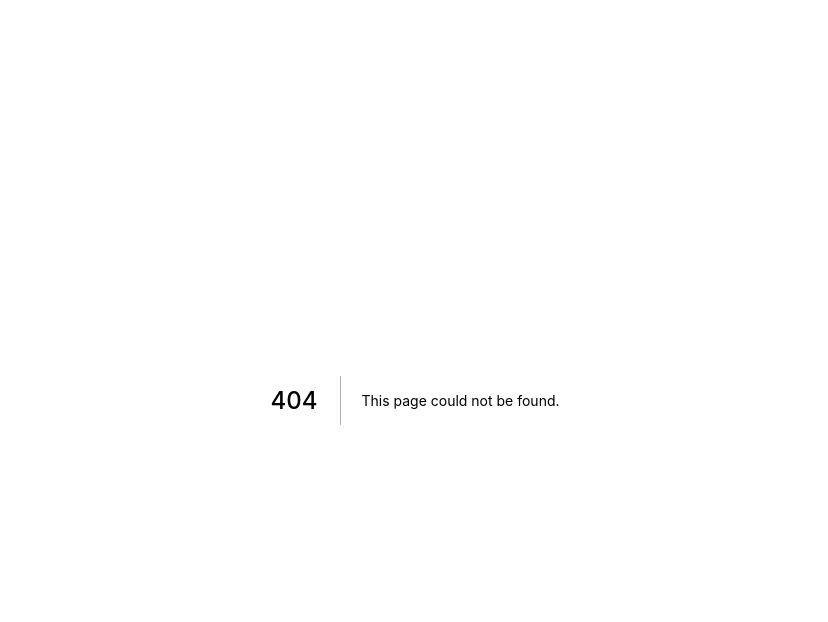
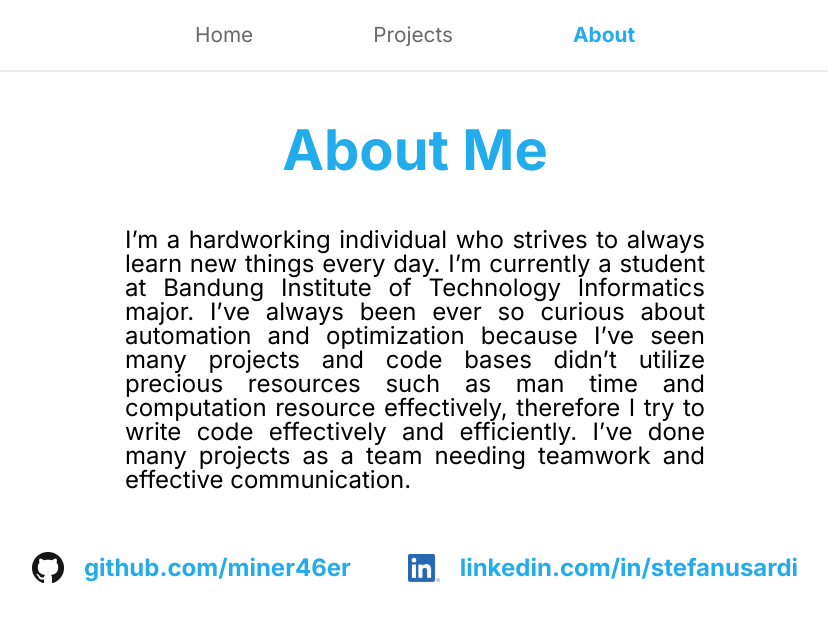
Before and after one commit to miner46er/portfolio, a Next.js app: page /about in a window 1280 px wide. Before the commit this address had no page. Shown: the top 622 px of the page, without its empty margins (225-1053 px from the left). Built offline with nearby package versions, Linux system fonts and the light colour scheme.

Commit message:
feat: add about page

```diff
--- /dev/null
+++ b/pages/about.jsx
@@ -0,0 +1,40 @@
+import styles from '../styles/page_about.module.scss'
+import Header from '../components/Header'
+import Head from 'next/head'
+
+function About () {
+  return (
+    <div className={styles.container}>
+      <Head>
+        <title>About Me</title>
+      </Head>
+      <Header />
+      <main className={styles.content}>
+        <h1 className={styles.title}>
+          About Me
+        </h1>
+        <p className={styles.paragraph}>
+          I’m a hardworking individual who strives to always learn new things every day.
+          I’m currently a student at Bandung Institute of Technology Informatics major.
+          I’ve always been ever so curious about automation and optimization because I’ve
+          seen many projects and code bases didn’t utilize precious resources such as man
+          time and computation resource effectively, therefore I try to write code
+          effectively and efficiently. I’ve done many projects as a team needing teamwork
+          and effective communication.
+        </p>
+        <div className={styles.contact}>
+          <div className={styles.contactDetail}>
+            <img src='/GitHub-Mark-64px.png' />
+            <a href='github.com/miner46er'>github.com/miner46er</a>
+          </div>
+          <div className={styles.contactDetail}>
+            <img src='/LI-In-Bug.png' />
+            <a href='linkedin.com/in/stefanusardi'>linkedin.com/in/stefanusardi</a>
+          </div>
+        </div>
+      </main>
+    </div>
+  )
+}
+
+export default About
--- /dev/null
+++ b/styles/page_about.module.scss
@@ -0,0 +1,109 @@
+@use "./_include-media";
+@use './const';
+
+.content {
+    @include include-media.media('<=tablet') {
+        margin: 0 30px;
+    }
+
+    @include include-media.media('>tablet', '<=desktop') {
+        margin: 0 100px;
+    }
+
+    @include include-media.media('>desktop') {
+        margin: 0 200px;
+    }
+}
+
+.title {
+    text-align: center;
+    color: const.$accent-blue;
+    font-weight: 600;
+
+    @include include-media.media('<=tablet') {
+        font-size: 2rem;
+        margin: 40px 0;
+    }
+
+    @include include-media.media('>tablet', '<=desktop') {
+        font-size: 3rem;
+        margin: 40px 0;
+    }
+
+    @include include-media.media('>desktop') {
+        font-size: 3.5rem;
+        margin: 50px 0;
+    }
+}
+
+.paragraph {
+    text-align: justify;
+
+    @include include-media.media('<=tablet') {
+        font-size: 1rem;
+    }
+
+    @include include-media.media('>tablet', '<=desktop') {
+        font-size: 1.4rem;
+        margin: 0 40px;
+    }
+
+    @include include-media.media('>desktop') {
+        font-size: 1.5rem;
+        margin: 0 150px;
+    }
+}
+
+.contact {
+    display: flex;
+    margin: 30px 0 10px;
+
+    @include include-media.media('<=desktop') {
+        flex-direction: column;
+    }
+
+    @include include-media.media('>desktop') {
+        flex-direction: row;
+
+        justify-content: space-evenly;
+    }
+}
+
+.contactDetail {
+    display: flex;
+    align-items: center;
+
+    @include include-media.media('<=desktop') {
+        margin: 10px 0;
+    }
+
+    @include include-media.media('>desktop') {
+        margin: 30px 0;
+    }
+
+    img {
+        max-width: 32px;
+        max-height: 32px;
+        margin-right: 20px;
+    }
+
+    a, p {
+        @include include-media.media('<tablet') {
+            font-size: 1rem;
+        }
+
+        @include include-media.media('>=tablet', '<desktop') {
+            font-size: 1.2rem;
+        }
+
+        @include include-media.media('>=desktop') {
+            font-size: 1.5rem;
+        }
+    }
+
+    a {
+        text-decoration: none;
+        color: const.$accent-blue;
+        font-weight: 600;
+    }
+}
```
Also changed, not shown: public/GitHub-Mark-64px.png (added), public/LI-In-Bug.png (added).
